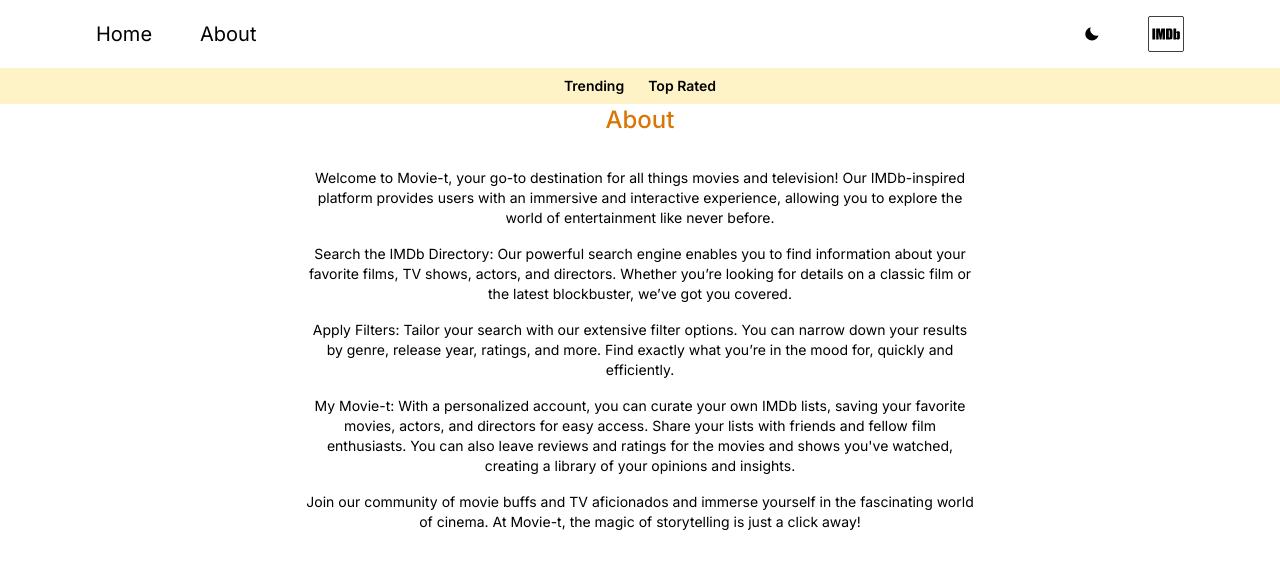
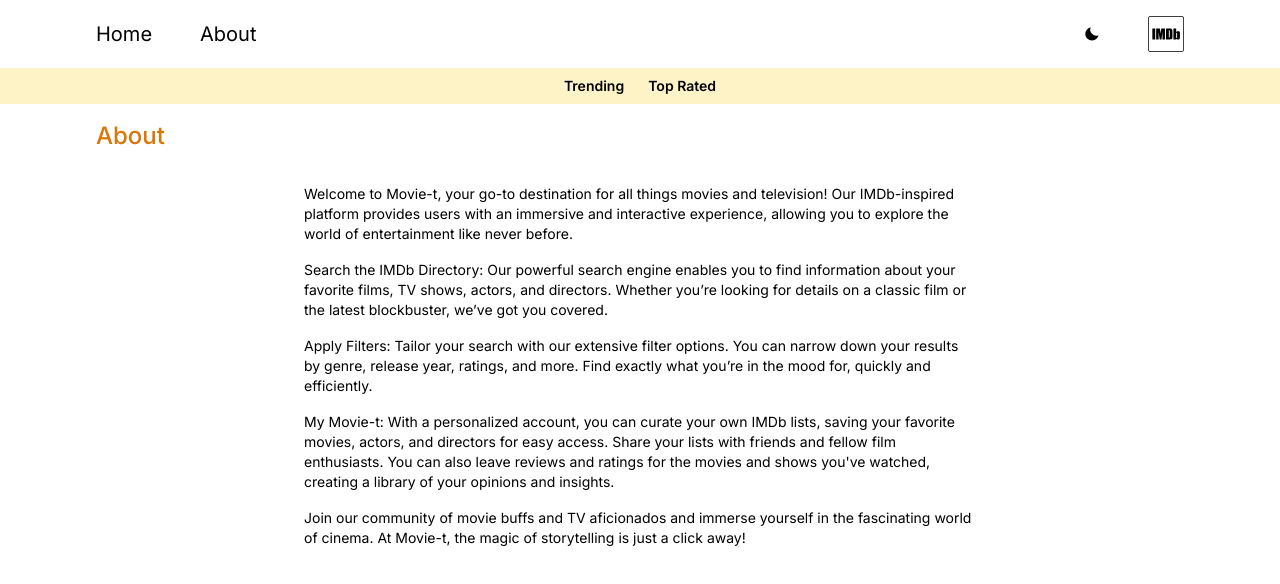
Before and after one commit to ParfectShot/imdb-clone, a Next.js app: page /about in a window 1280 px wide. Shown: the top 584 px of the page. Built offline with nearby package versions, Linux system fonts and the light colour scheme.

Commit message:
add loading

```diff
--- a/src/app/about/page.tsx
+++ b/src/app/about/page.tsx
@@ -2,7 +2,7 @@
 
 const About = () => {
   return (
-    <div className="text-center mx-4 lg:mx-24">
+    <div className="text-start mx-4 mt-4 lg:mx-24">
       <h1 className="text-2xl font-medium text-amber-600">About</h1>
       <div className="py-4 lg:py-8 lg:max-w-2xl lg:mx-auto">
         <p className="text-sm font-normal">
--- /dev/null
+++ b/src/app/loading.tsx
@@ -0,0 +1,11 @@
+import React from "react";
+
+const Loading = () => {
+  return (
+    <div className="flex justify-center">
+      <img className="h-24" src="Spinner.svg" alt="loading" />
+    </div>
+  );
+};
+
+export default Loading;
```
Also changed, not shown: public/Spinner.svg (added).
